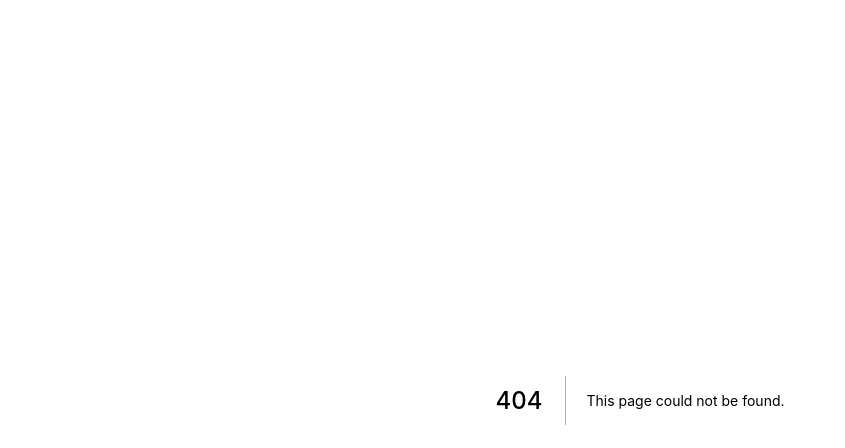
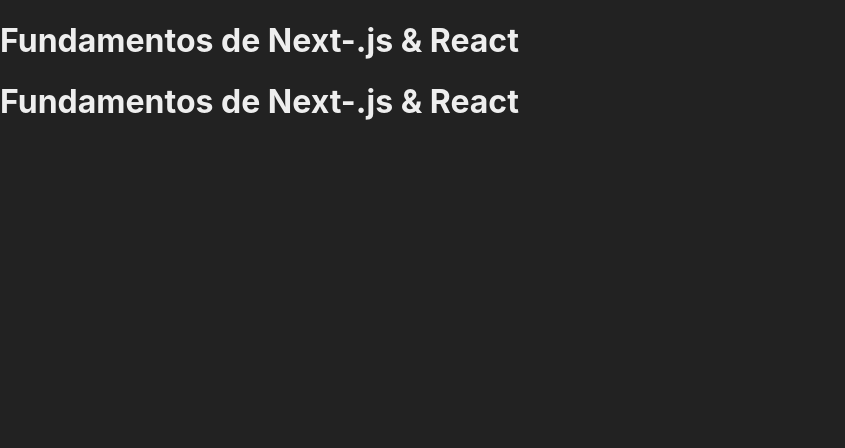
Before and after one commit to thiagobarso/udemy-curso-react-coder, a Next.js app in the folder aulao_nextjs/fundamentos/: page /exemplo in a window 1280 px wide. Before the commit this address had no page. Shown: the top 448 px of the page, without its empty margins (0-845 px from the left). Built offline with nearby package versions, Linux system fonts and the light colour scheme.

Commit message:
90. Usando Componente

```diff
--- /dev/null
+++ b/aulao_nextjs/fundamentos/src/components/Cabecalho.jsx
@@ -0,0 +1,7 @@
+export default function Cabecalho() {
+    return (
+        <header>
+            <h1>Fundamentos de Next-.js & React</h1>
+        </header>
+    )
+}
--- /dev/null
+++ b/aulao_nextjs/fundamentos/src/pages/exemplo.jsx
@@ -0,0 +1,10 @@
+import Cabecalho from "../components/Cabecalho"
+
+export default function Exemplo (){
+    return (
+        <>
+            <Cabecalho />
+            <Cabecalho />
+        </>
+    )
+}
```
